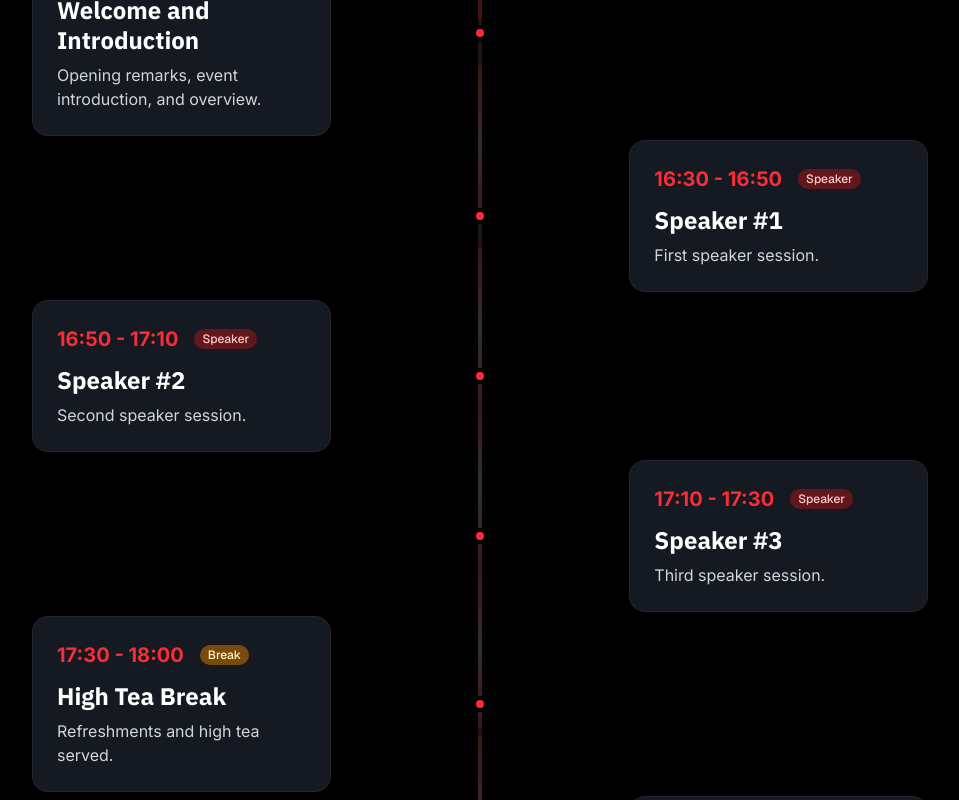
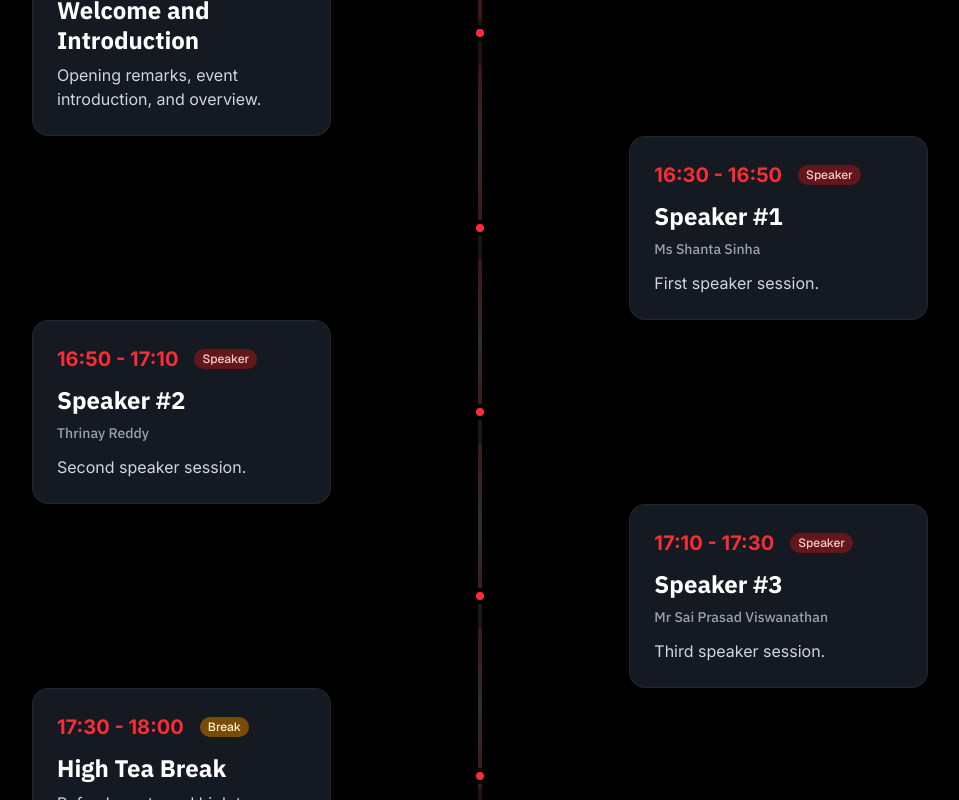
Before and after one commit to tedxchirec/tedx-website, a Next.js app: page /schedule in a window 1280 px wide. Shown: the part 820-1620 px from the top of the page, without its empty margins (160-1119 px from the left). Built offline with nearby package versions, Linux system fonts and the light colour scheme.

Commit message:
Update ScheduleSection.tsx
Add speaker names

```diff
--- a/src/components/ui/ScheduleSection.tsx
+++ b/src/components/ui/ScheduleSection.tsx
@@ -1,7 +1,6 @@
 "use client";
 
 import React from "react";
-
 
 interface ScheduleItem {
   time: string;
@@ -136,7 +135,6 @@ const ScheduleSection: React.FC = () => {
           transition: filter 0.3s, color 0.3s;
         }
         .faq-title-interactive:hover {
-  // Missing comma added here
           color: #fff;
           filter: drop-shadow(0 0 24px #ef4444cc) brightness(1.2);
         }
@@ -174,7 +172,7 @@ const ScheduleSection: React.FC = () => {
                   }`}
                 >
                   {isLeft && (
-                    <div className="w-full max-w-md bg-[#151922] border border-white/5 rounded-2xl shadow-lg px-6 py-5 md:py-6 flex flex-col gap-2 transition-all duration-300 hover:scale-[1.025] hover:border-red-500/60 hover:shadow-xl hover:bg-[#1a1f2b] group/card">
+                    <div className="w-full max-w-md bg-[#151922] border border-white/5 rounded-2xl shadow-lg px-6 py-5 md:py-6 flex flex-col gap-2 transition-all duration-300 hover:scale-[1.025] group/card">
                       <div className="flex items-center gap-2 mb-1">
                         <span className="inter-font text-lg md:text-xl font-bold text-red-500 mr-2 min-w-[60px]">
                           {item.time}
@@ -191,6 +189,11 @@ const ScheduleSection: React.FC = () => {
                       <div className="ibm-font text-lg md:text-2xl font-bold text-white leading-tight group-hover/card:text-red-500 transition-colors duration-300">
                         {item.title}
                       </div>
+                      {item.speaker && (
+                        <div className="ibm-font text-sm text-gray-400 font-medium mb-1">
+                          {item.speaker}
+                        </div>
+                      )}
                       {item.subtitle && (
                         <div className="ibm-font text-sm text-gray-400 font-medium mb-1">
                           {item.subtitle}
@@ -220,7 +223,7 @@ const ScheduleSection: React.FC = () => {
                   }`}
                 >
                   {!isLeft && (
-                    <div className="w-full max-w-md bg-[#151922] border border-white/5 rounded-2xl shadow-lg px-6 py-5 md:py-6 flex flex-col gap-2 transition-all duration-300 hover:scale-[1.025] hover:border-red-500/60 hover:shadow-xl hover:bg-[#1a1f2b] group/card">
+                    <div className="w-full max-w-md bg-[#151922] border border-white/5 rounded-2xl shadow-lg px-6 py-5 md:py-6 flex flex-col gap-2 transition-all duration-300 hover:scale-[1.025] group/card">
                       <div className="flex items-center gap-2 mb-1">
                         <span className="inter-font text-lg md:text-xl font-bold text-red-500 mr-2 min-w-[60px]">
                           {item.time}
@@ -237,6 +240,11 @@ const ScheduleSection: React.FC = () => {
                       <div className="ibm-font text-lg md:text-2xl font-bold text-white leading-tight group-hover/card:text-red-500 transition-colors duration-300">
                         {item.title}
                       </div>
+                      {item.speaker && (
+                        <div className="ibm-font text-sm text-gray-400 font-medium mb-1">
+                          {item.speaker}
+                        </div>
+                      )}
                       {item.subtitle && (
                         <div className="ibm-font text-sm text-gray-400 font-medium mb-1">
                           {item.subtitle}
@@ -257,7 +265,7 @@ const ScheduleSection: React.FC = () => {
           {schedule.map((item) => (
             <div key={item.time + item.title} className="flex items-center">
               {/* Card only, no dot or line */}
-              <div className="w-full max-w-md mx-auto bg-[#151922] border border-white/5 rounded-2xl shadow-lg px-6 py-5 flex flex-col gap-2 transition-all duration-300 active:scale-[0.98] hover:scale-[1.015] hover:border-red-500/60 hover:shadow-xl hover:bg-[#1a1f2b] group/card">
+              <div className="w-full max-w-md mx-auto bg-[#151922] border border-white/5 rounded-2xl shadow-lg px-6 py-5 flex flex-col gap-2 transition-all duration-300 active:scale-[0.98] group/card">
                 <div className="flex items-center gap-2 mb-1">
                   <span className="text-lg font-bold text-red-500 mr-2 min-w-[60px]">
                     {item.time}
@@ -273,6 +281,11 @@ const ScheduleSection: React.FC = () => {
                 <div className="text-lg font-bold text-white leading-tight group-hover/card:text-red-500 transition-colors duration-300">
                   {item.title}
                 </div>
+                {item.speaker && (
+                  <div className="text-sm text-gray-400 font-medium mb-1">
+                    {item.speaker}
+                  </div>
+                )}
                 {item.subtitle && (
                   <div className="text-sm text-gray-400 font-medium mb-1">
                     {item.subtitle}
```
